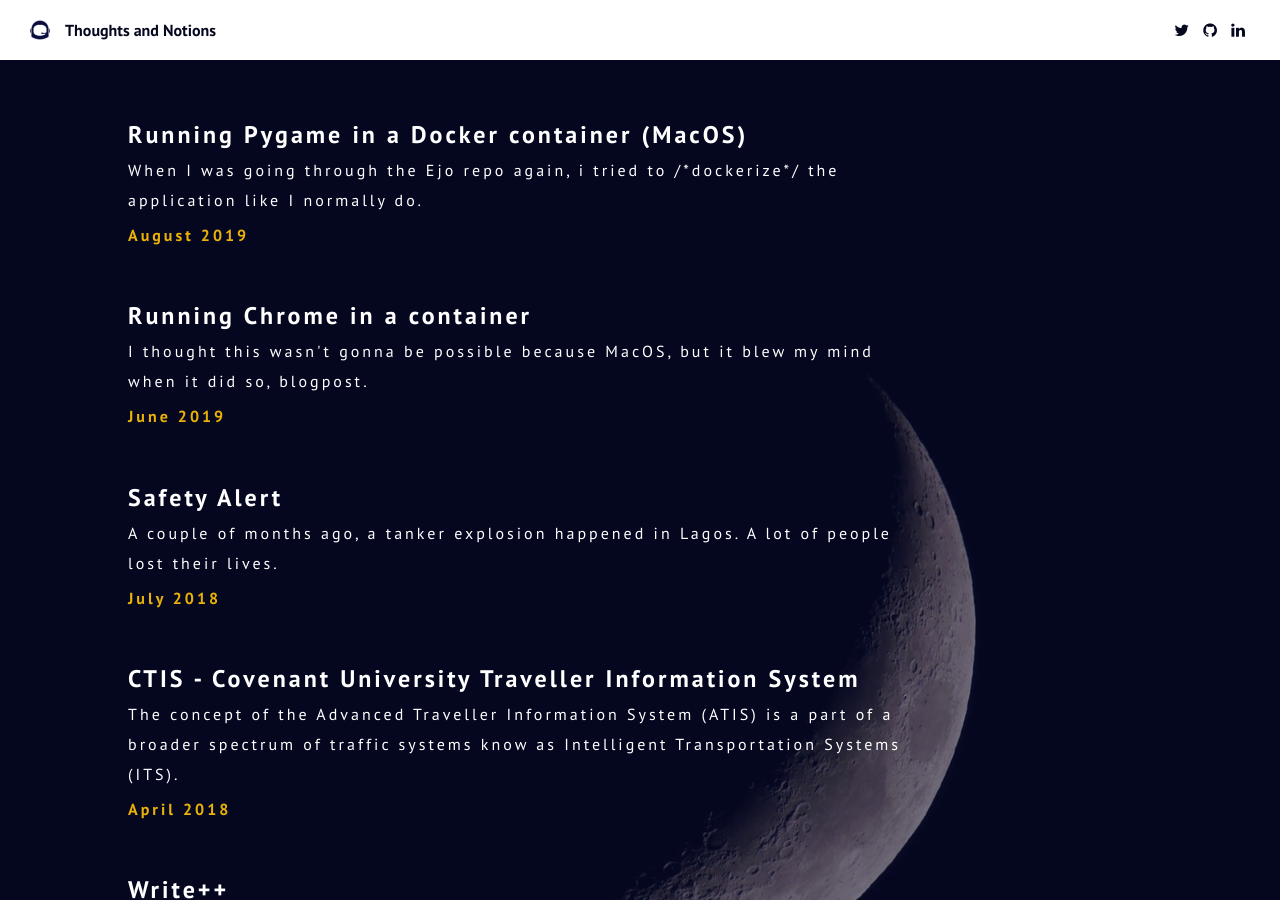
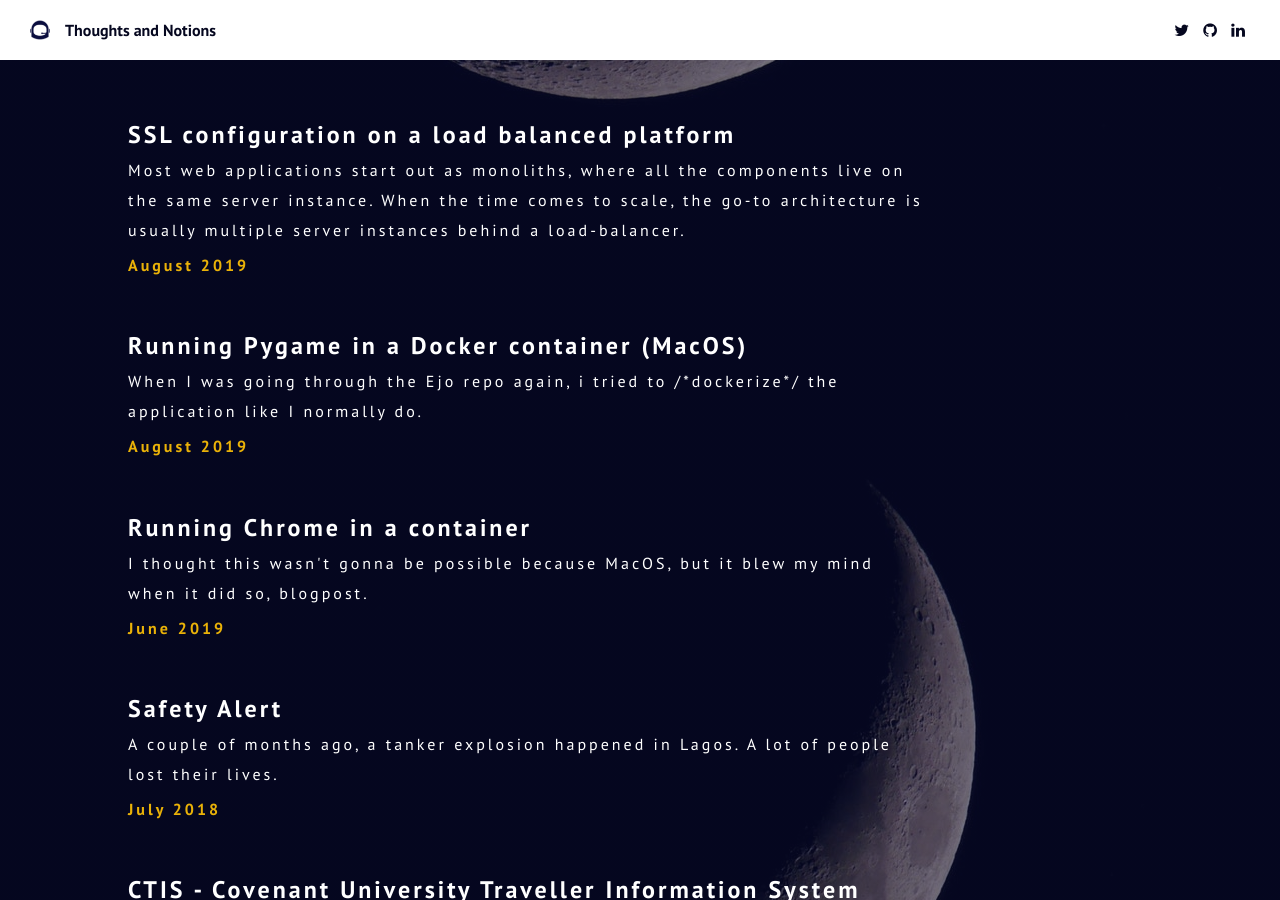
Before and after one commit to OpeOnikute/opeonikute.github.io, a Jekyll site: the page built from blog.html, in a window 1280 px wide and 900 px high. Built offline with Jekyll 4.4.1, drawn with Linux system fonts in a browser that asks for light colours; some of the changed lines change nothing that is shown.

Commit message:
feat: add lb post

```diff
--- a/_data/posts.yml
+++ b/_data/posts.yml
@@ -1,3 +1,7 @@
+- title: SSL configuration on a load balanced platform
+  link: SSL-configuration-on-a-load-balanced-platform
+  date: August 2019
+  synopsis: Most web applications start out as monoliths, where all the components live on the same server instance. When the time comes to scale, the go-to architecture is usually multiple server instances behind a load-balancer.
 - title: Running Pygame in a Docker container (MacOS)
   link: Running-Pygame-in-a-Docker-container-MacOS
   date: August 2019
--- /dev/null
+++ b/posts/SSL-configuration-on-a-load-balanced-platform.md
@@ -0,0 +1,85 @@
+---
+layout: post
+title: SSL configuration on a load-balanced platform
+sub_title: Options and caveats.
+date: August 2019
+synopsis: Most web applications start out as monoliths, where all the components live on the same server instance. When the time comes to scale, the go-to architecture is usually multiple server instances behind a load-balancer.
+featured_image: https://opeonikute.dev//media/Scale_diagrams_(1)-bfbd1fc4-acc3-4415-a2cd-c78a6edd9224.png
+---
+
+Most web applications start out as monoliths, where all the components live on the same server instance, like so:
+
+![](/media/Scale_diagrams_(1)-bfbd1fc4-acc3-4415-a2cd-c78a6edd9224.png)
+
+When the time comes to scale, the go-to architecture is usually multiple server instances behind a load-balancer, like so:
+
+![](/media/Scale_diagrams_(1)-c7c0e6e4-0c2d-408a-befa-ddb6d78da262.png)
+
+Scaling up this way presents challenges in the way your application is written. For example:
+
+- You have an image-storage component, and so far you've been storing images on the single server, you'd have to extract that to a central storage location like Cloudinary.
+- You also have application logs that are stored on that server etc.
+
+It also presents challenges in terms of routing, DNS configs and SSL provision. The purpose of this post is to discuss options for a simple SSL configuration for a load-balanced setup.
+
+The primary purpose of SSL is to secure requests between two systems, preventing attacks such as man-in-the-middle, cross-site scripting etc.
+
+Depending on the architecture, requests between the load balancer and app servers are handled using private IPs, which means the security of the requests between them is dependent on your cloud provider/datacenter.
+
+### #1 - Install the SSL Cert and Private Key on the Load Balancer (LB)
+
+![](/media/Scale_diagrams_(2)-6d11ace9-58f7-49ff-bdb9-e48b82bdbc8d.png)
+
+Using a certificate authority like [Lets Encrypt](https://letsencrypt.org/getting-started/), you can install both on your LB and handle external SSL requests on port 443. You can also choose to handle normal http requests on port 80.
+
+Whilst this might be a simple solution and is straightforward to understand, some gotchas that can occur are:
+
+1. If you can't SSH into your load balancer like on Linode, you'd have to install on a different machine like your local computer and then paste the values in the LB config.
+2. You are responsible for renewing the certificates, which might be on that different machine.
+3. Having your LB handle every SSL handshake might lead to issues when you start to receive lots of traffic.
+
+### #2 - Configure the LB to pass-through requests as TCP
+
+![](/media/Scale_diagrams_(3)-3c9b2889-13eb-4812-b29d-7977bbdf1642.png)
+
+Using this option, you can have your LB forward requests to port 443 as TCP, allowing you to then handle SSL on your app servers. Again, caveats:
+
+1. Passing through requests as TCP, you might not be able to get the actual origin IP address when it gets to your application server. Using HTTP, an X-FORWARDED-FOR header is usually passed.
+2. Provisioning SSL certificates for each app server you spin up can be a nightmare. You can write a config management script (e.g. Ansible) to do this, but if you can't get that done it'll become a major headache.
+
+    *If you have an Ansible/Terraform script to do this, please send me a link!*
+
+### #3 - Cloudflare SSL
+
+![](/media/Scale_diagrams_(5)-1d08d356-32a8-4632-a5e6-4caeed38639b.png)
+
+Right now, this is my favourite option. In this, you take advantage [Cloudflare](https://cloudflare.com)'s SSL features and let them handle the main SSL hand-shake and renewal of certificates for you.
+
+The steps:
+
+1. Sign up and change your DNS nameservers to Cloudflare's in your DNS provider's (e.g Namecheap) settings.
+2. Wait the normal 24-48 hours for changes to propagate. By default, cloudflare should generate a certificate and handle SSL requests to your domain. This might take up to 24 hours too.
+3. To ensure requests between Cloudflare and the LB are secure, go to `Dashboard → Crypto → SSL` and select Full SSL.
+4. Create an Origin Certificate. The origin certificate is what your LB would serve on port 443 to ensure requests are actually from Cloudflare. Go to `Dashboard → Crypto → Create Origin Certificate`. Copy this certificate and serve them in your LB config. If you're using Terraform, you can easily add the path to the certificate in your main yml.
+
+Few caveats:
+
+1. The free certificate provided is Cloudflare SSL. Depending on your needs you might upgrade your plan to get a dedicated SSL.
+2. Having cloudflare and an LB between your servers and the world increase latency.
+
+### Conclusion
+
+Overall, i'm comfortable with option 3 and looking forward to exploring how to handle this when you're using orchestration tools like Swarm or Kubernetes. How much would be different? If you know a lot about this, feel free to contact me.
+
+Also, this post has used [Linode](https://linode.com) as the sample cloud provider. Of course some parameters would be different if you're using AWS and using ELB or another provider.
+
+If you noticed that I didnt speak about securing requests to your database server, my assumption here is that you're using a database provider like MongoDB Atlas and making HTTPS requests.
+
+Some reference articles I looked through when trying to figure this out are:
+
+1. [Linode NodeBalancer TCP Pass Through](https://www.linode.com/community/questions/366/how-do-i-configure-my-nodebalancer-to-pass-through-ssl-connections-to-the-back-e)
+2. [Linode NodeBalancer SSL Configuration](https://www.linode.com/docs/platform/nodebalancer/nodebalancer-ssl-configuration/)
+3. [Let's Encrypt HTTPS + Linode NodeBalancer](https://deliciousbrains.com/lets-encrypt-https-linode-nodebalancer/)
+4. [This great post on SSL handshakes ](https://medium.com/@kasunpdh/ssl-handshake-explained-4dabb87cdce)
+
+Shalom.
```
Also changed, not shown: README.md, media/Scale_diagrams_(1)-bfbd1fc4-acc3-4415-a2cd-c78a6edd9224.png (added), media/Scale_diagrams_(1)-c7c0e6e4-0c2d-408a-befa-ddb6d78da262.png (added), media/Scale_diagrams_(2)-6d11ace9-58f7-49ff-bdb9-e48b82bdbc8d.png (added), media/Scale_diagrams_(3)-3c9b2889-13eb-4812-b29d-7977bbdf1642.png (added), media/Scale_diagrams_(5)-1d08d356-32a8-4632-a5e6-4caeed38639b.png (added).
